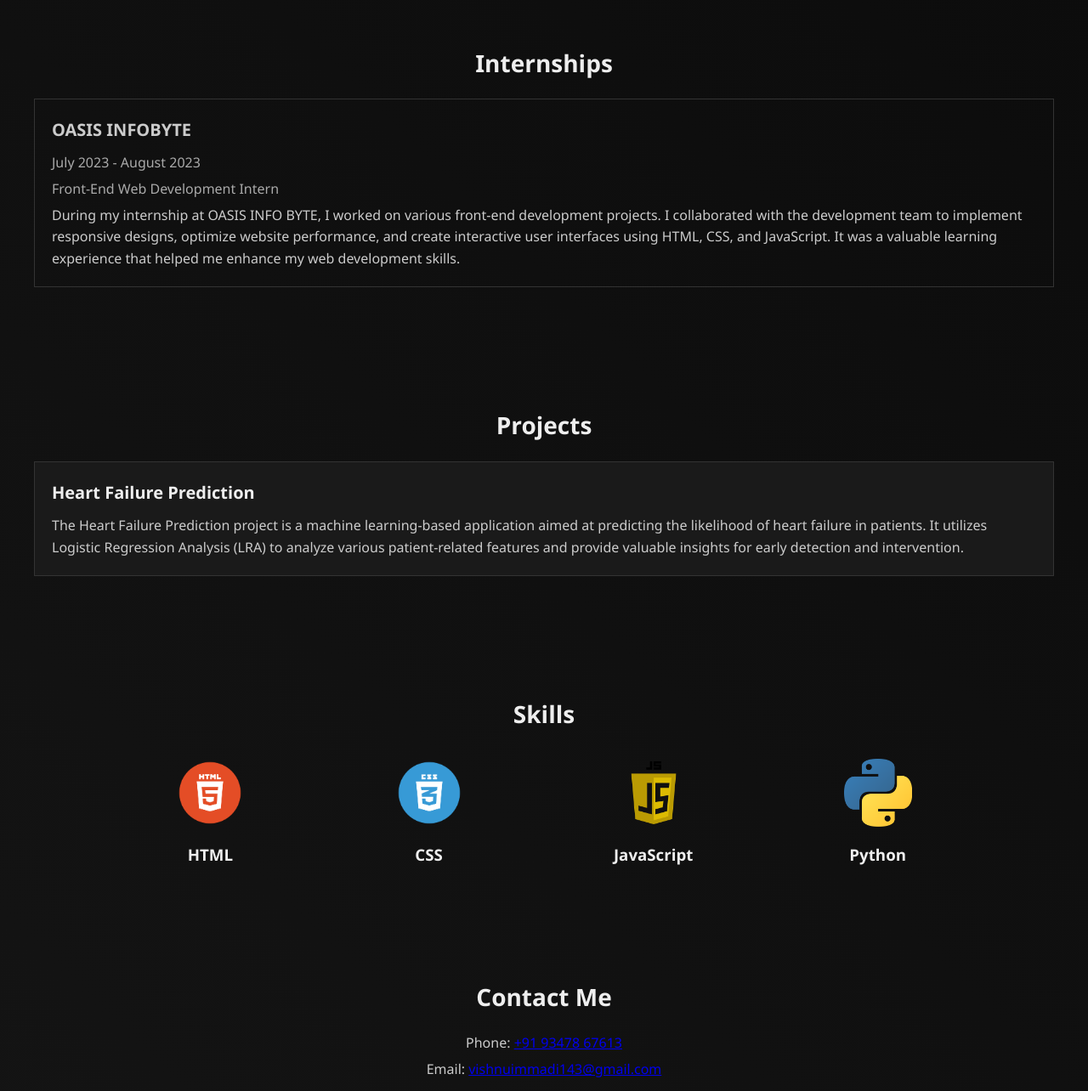
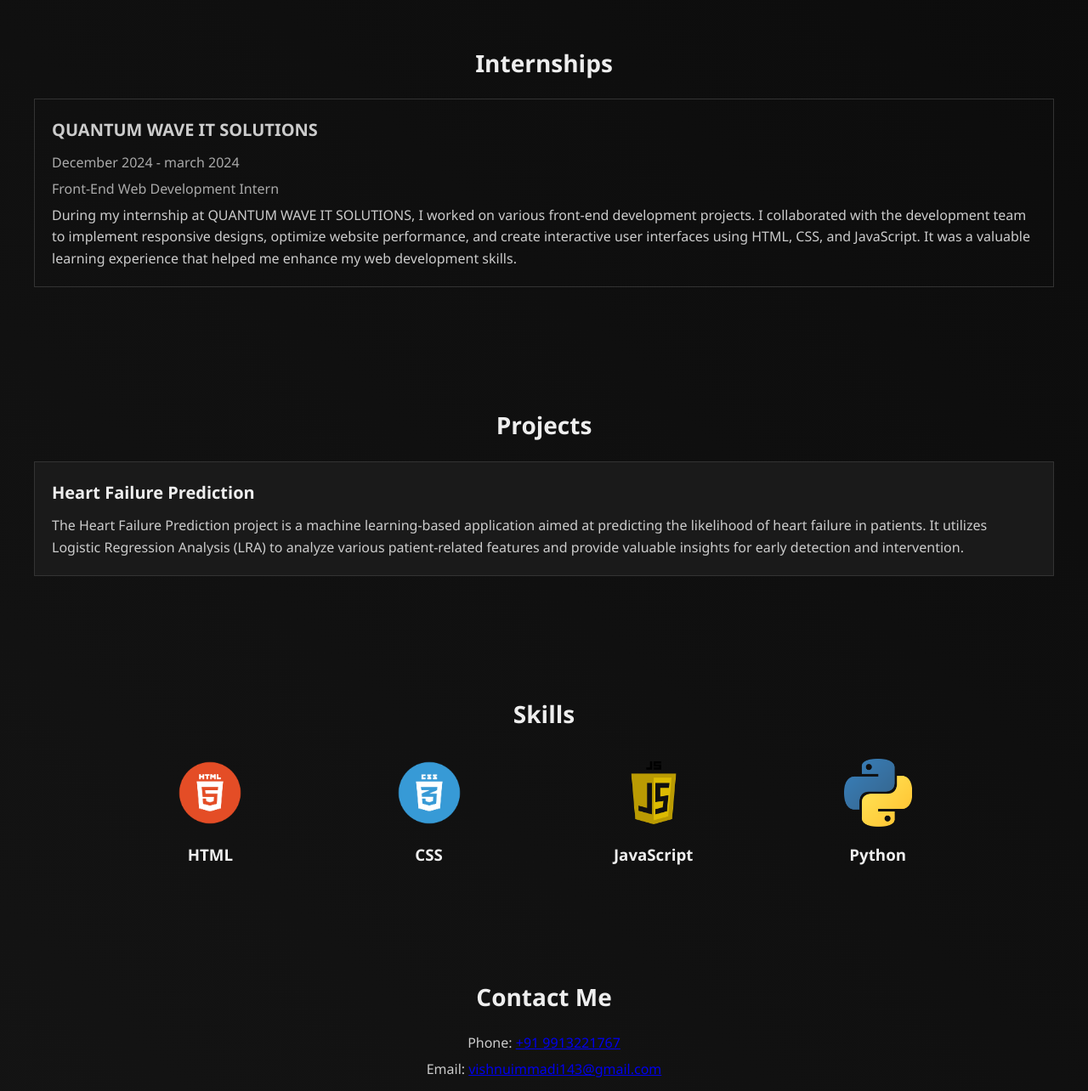
Before and after one commit to VISHNUVARDHANIMMADI/PORTFOLIO, a plain HTML site: page index.html in a window 1280 px wide. Shown: the part 820-2104 px from the top of the page at 85% size. Drawn offline with Linux system fonts and the light colour scheme.

Commit message:
Update index.html

```diff
--- a/index.html
+++ b/index.html
@@ -45,11 +45,11 @@
     <div class="container">
       <h2>Internships</h2>
       <div class="internship">
-        <h3>OASIS INFOBYTE </h3>
-        <p class="duration">July 2023 - August 2023</p>
+        <h3>QUANTUM WAVE IT SOLUTIONS </h3>
+        <p class="duration">December 2024 - march 2024</p>
         <p class="role">Front-End Web Development Intern</p>
         <p class="description">
-          During my internship at OASIS INFO BYTE, I worked on various front-end development projects. I collaborated with the development team to implement responsive designs, optimize website performance, and create interactive user interfaces using HTML, CSS, and JavaScript. It was a valuable learning experience that helped me enhance my web development skills.
+          During my internship at QUANTUM WAVE IT SOLUTIONS, I worked on various front-end development projects. I collaborated with the development team to implement responsive designs, optimize website performance, and create interactive user interfaces using HTML, CSS, and JavaScript. It was a valuable learning experience that helped me enhance my web development skills.
         </p>
       </div>
     </div>
@@ -98,7 +98,7 @@
     <div class="container">
       <h2>Contact Me</h2>
       <div class="contact-info">
-        <p>Phone: <a href="tel:+919347867613">+91 93478 67613</a></p>
+        <p>Phone: <a href="tel:+919913221767">+91 9913221767</a></p>
         <p>Email: <a href="mailto:vishnuimmadi143@gmail.com">vishnuimmadi143@gmail.com</a></p>
       </div>
       <div class="contact-links">
```
